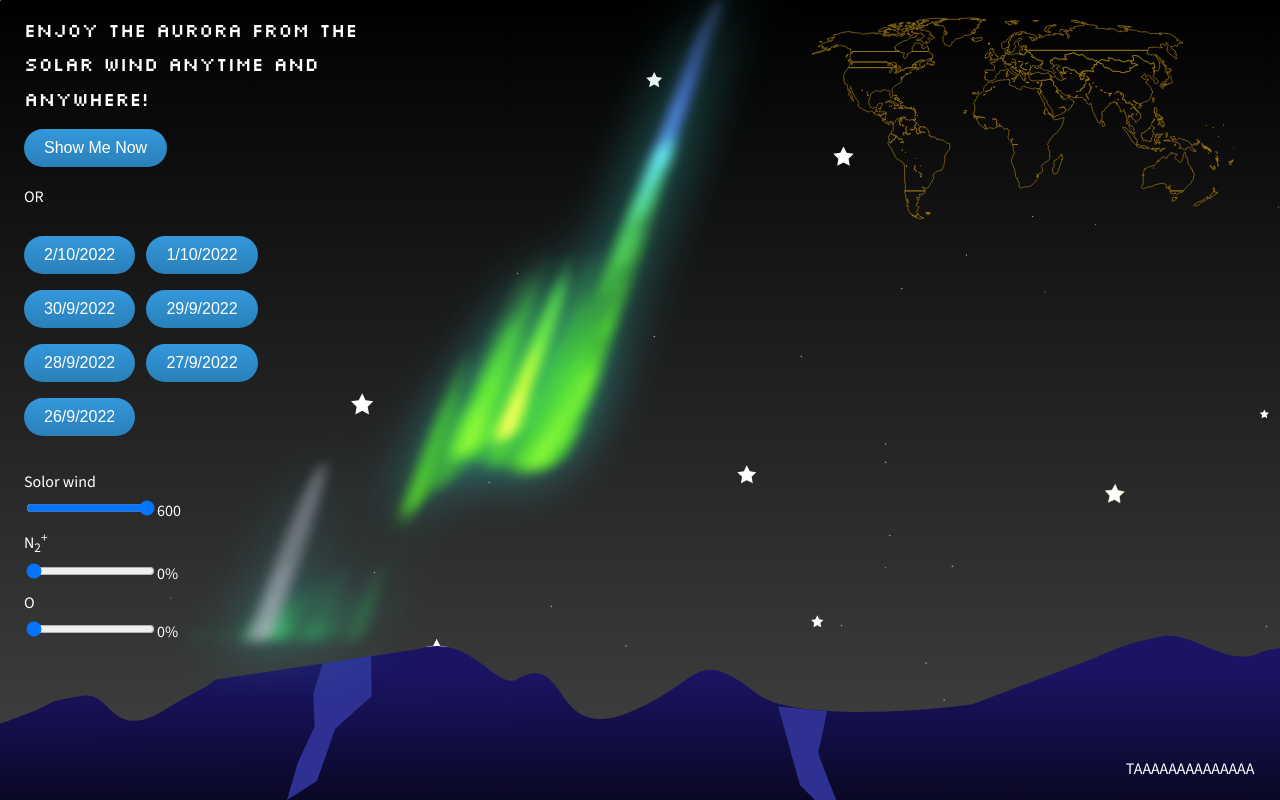
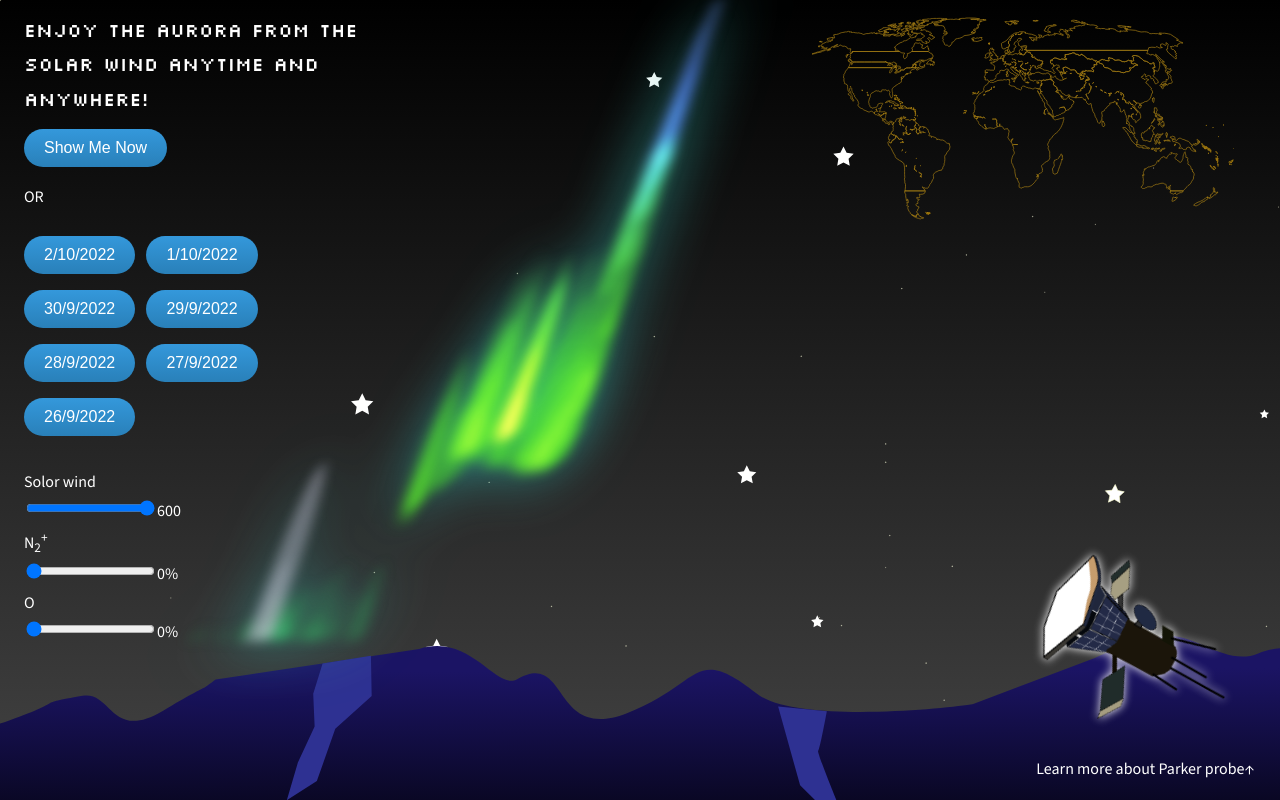
Before and after one commit to hejkeikei/infinity-and-beyond, a PHP site: page / in a window 1280 px wide; the page is wider, and only the part inside the window is pictured. Run offline with PHP 8.4, Linux system fonts and the light colour scheme.

Commit message:
day 2 - 17:57 - update

```diff
--- a/index.html
+++ b/index.php
@@ -11,16 +11,14 @@
 
 <body>
   <aside>
-    <a href="">
-      <img src="" alt="">
+    <a href="https://www.nasa.gov/content/goddard/parker-solar-probe" target="_blank">
+      <img src="images/parker.png" alt="parker solar probe" width="200" id="parker">
     </a>
-    <p>TAAAAAAAAAAAAAA</p>
+    <p>Learn more about Parker probe↑</p>
   </aside>
     <main>
-
         <div id="mountain">
             <!-- Location -->
-
             <div id="mapBox" w3-include-html="map.html">
                 <!-- <div w3-include-html="map.html"></div> -->
             </div>
--- a/script.js
+++ b/script.js
@@ -76,10 +76,6 @@ for (let i = 0; i < 7; i++) {
   calendarBtn[i].innerHTML = dd + '/' + mm + '/' + yyyy; // add the text
 }
 
-
-
-
-
 // choose location
 function pathGen() {
   var canv = document.querySelector("canvas");
--- a/styles.css
+++ b/styles.css
@@ -129,6 +129,12 @@ button:hover {
     margin: .5rem .5rem .5rem 0;
 }
 
+img {
+    /* box-shadow: 0px 0px 5px rgba(255, 255, 255, 0.8); */
+    filter: drop-shadow(0px 0px 5px #fff);
+    transform: rotate(30deg);
+}
+
 @media all and (max-width:3200px) {
     svg {
         height: 90vh;
```
Also changed, not shown: images/parker.png (added).
